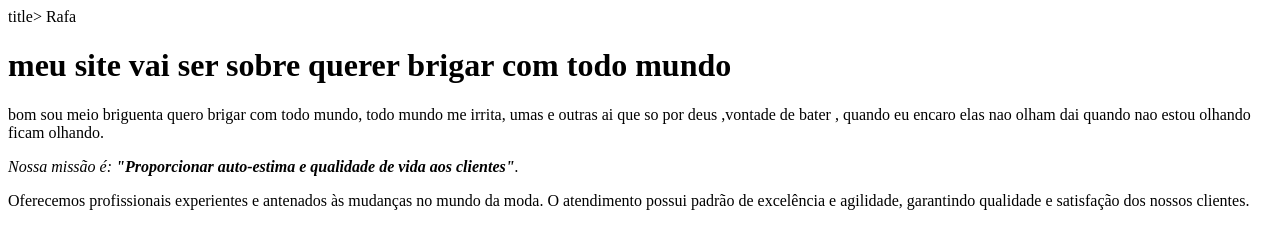
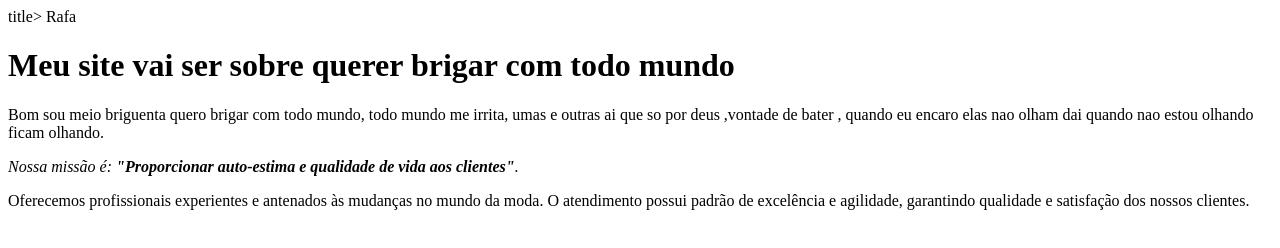
Before and after one commit to rafinhabarros/PC-PRIMEIRO-C-AJ, a plain HTML site: page index.html in a window 1280 px wide. Drawn offline with Linux system fonts and the light colour scheme.

Commit message:
Update index.html

```diff
--- a/index.html
+++ b/index.html
@@ -5,8 +5,8 @@
  title> Rafa</title>
  </head>
  <body>
- <h1>meu site vai ser sobre querer brigar com todo mundo </h1>
- <p>bom sou meio briguenta quero brigar com todo mundo, todo mundo me irrita,
+ <h1>Meu site vai ser sobre querer brigar com todo mundo </h1>
+ <p>Bom sou meio briguenta quero brigar com todo mundo, todo mundo me irrita,
    umas e outras ai que so por deus ,vontade de bater ,
    quando eu encaro elas nao olham dai quando nao estou olhando ficam olhando.
         </p>
```
